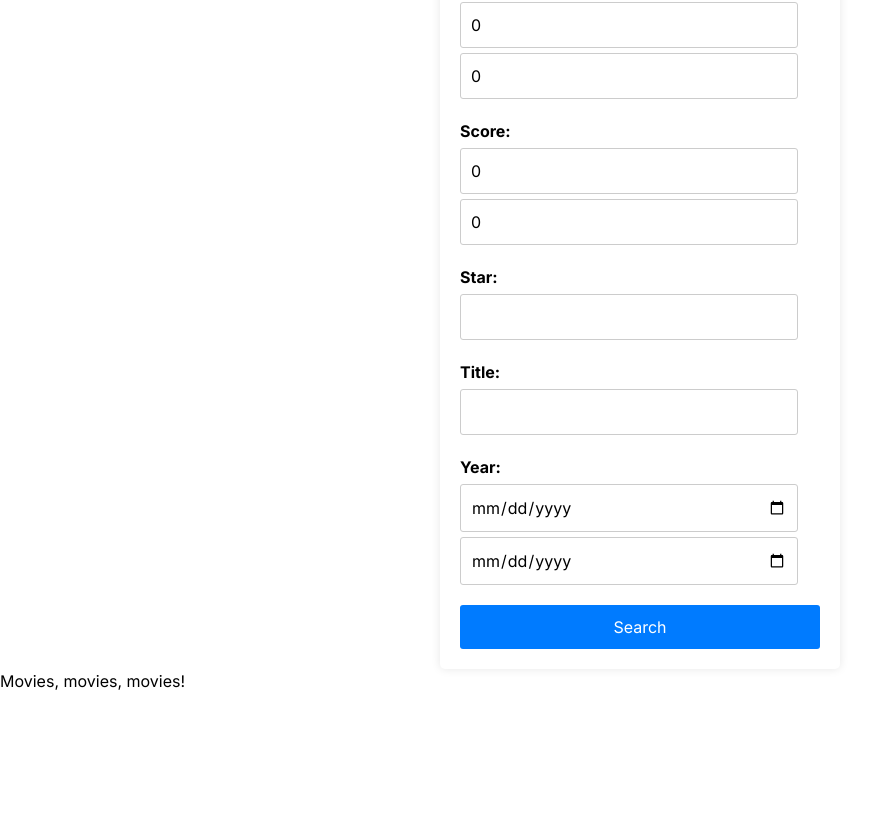
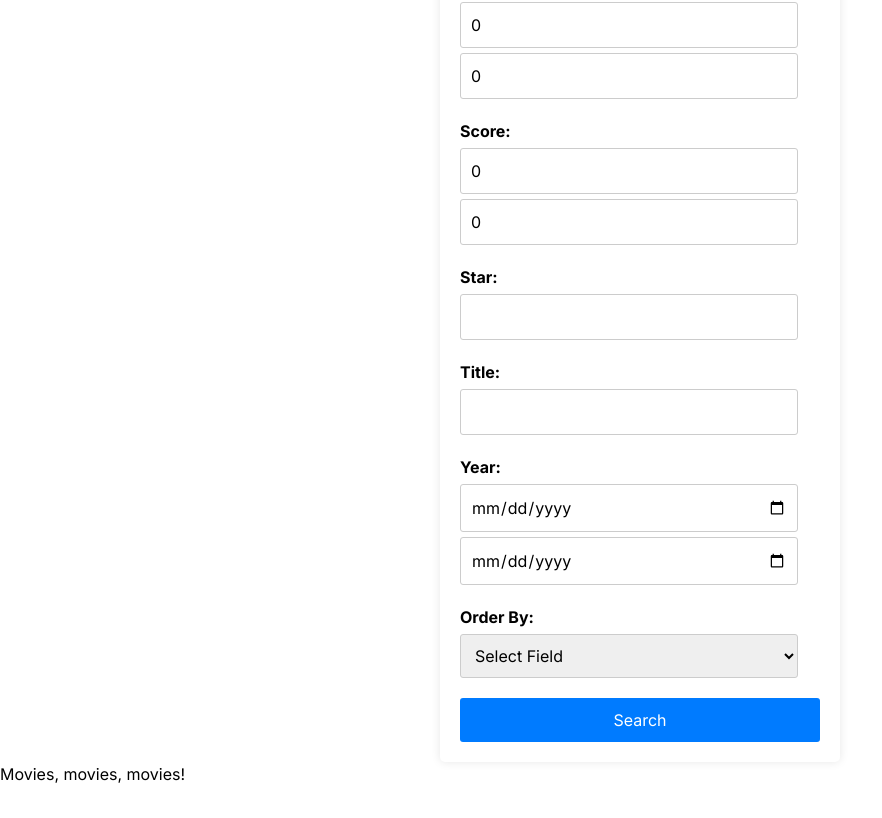
Before and after one commit to royaljuggy/mfs, a Next.js app in the folder react/: page /search in a window 1280 px wide. Shown: the part 407-1225 px from the top of the page, without its empty margins (0-882 px from the left). Before the commit the page ends 1132 px from the top, so only its background shows below. Built offline with nearby package versions, Linux system fonts and the light colour scheme.

Commit message:
Add SELECT element to allow front-end to order results by column (ascending only)

```diff
--- a/react/app/search/page.tsx
+++ b/react/app/search/page.tsx
@@ -20,6 +20,7 @@ class Filters {
   title: string = defaultString
   year_from: string = defaultString
   year_to: string = defaultString
+  order_by: string = defaultString
 };
 
 export default function Search() {
@@ -59,8 +60,9 @@ export default function Search() {
       // const filterString = '?title=Blue' //...
       const filterString = buildFilterString(query)
 
-      console.log(apiRoot + subsites + filterString)
-      fetch(apiRoot + subsites + filterString)
+      const apiURL = apiRoot + subsites + filterString
+      console.log(apiURL)
+      fetch(apiURL)
       .then(res => res.json())
       .then(data => {
         // Movies array that holds json objects pertaining to our results
@@ -87,6 +89,7 @@ export default function Search() {
   const [title, set_title] = useState('');
   const [year_from, set_year_from] = useState('');
   const [year_to, set_year_to] = useState('');
+  const [order_by, set_order_by] = useState('');
 
   const handleSubmit = (e: any) => {
     e.preventDefault();
@@ -103,6 +106,7 @@ export default function Search() {
       title,
       year_from: year_from,
       year_to: year_to,
+      order_by: order_by
     };
     console.log('Form Data:', formData);
     // Perform search or any other logic with formData
@@ -273,6 +277,25 @@ export default function Search() {
               onChange={handleChange(set_year_to, '')}
             />
           </div>
+          <div className={styles.formGroup}>
+            <label className={styles.label} htmlFor="order_by">Order By:</label>
+            <select
+              id="order_by"
+              name="order_by"
+              value={order_by}
+              className={styles.select}
+              onChange={handleChange(set_order_by, '')}
+            >
+              <option value="">Select Field</option>
+              <option value="title">Title</option>
+              <option value="rating">Rating</option>
+              <option value="genre">Genre</option>
+              <option value="year">Year</option>
+              <option value="score">Score</option>
+              <option value="star">Star</option>
+              <option value="runtime">Runtime</option>
+            </select>
+          </div>
           <button type="submit" className={styles.button}>Search</button>
         </form>
       <MovieList movies={movies} />
--- a/react/app/search/styles.module.css
+++ b/react/app/search/styles.module.css
@@ -17,7 +17,7 @@
     font-weight: bold;
   }
 
-  .input {
+  .input, .select {
     width: calc(100% - 22px);
     padding: 10px;
     margin-bottom: 5px;
```
